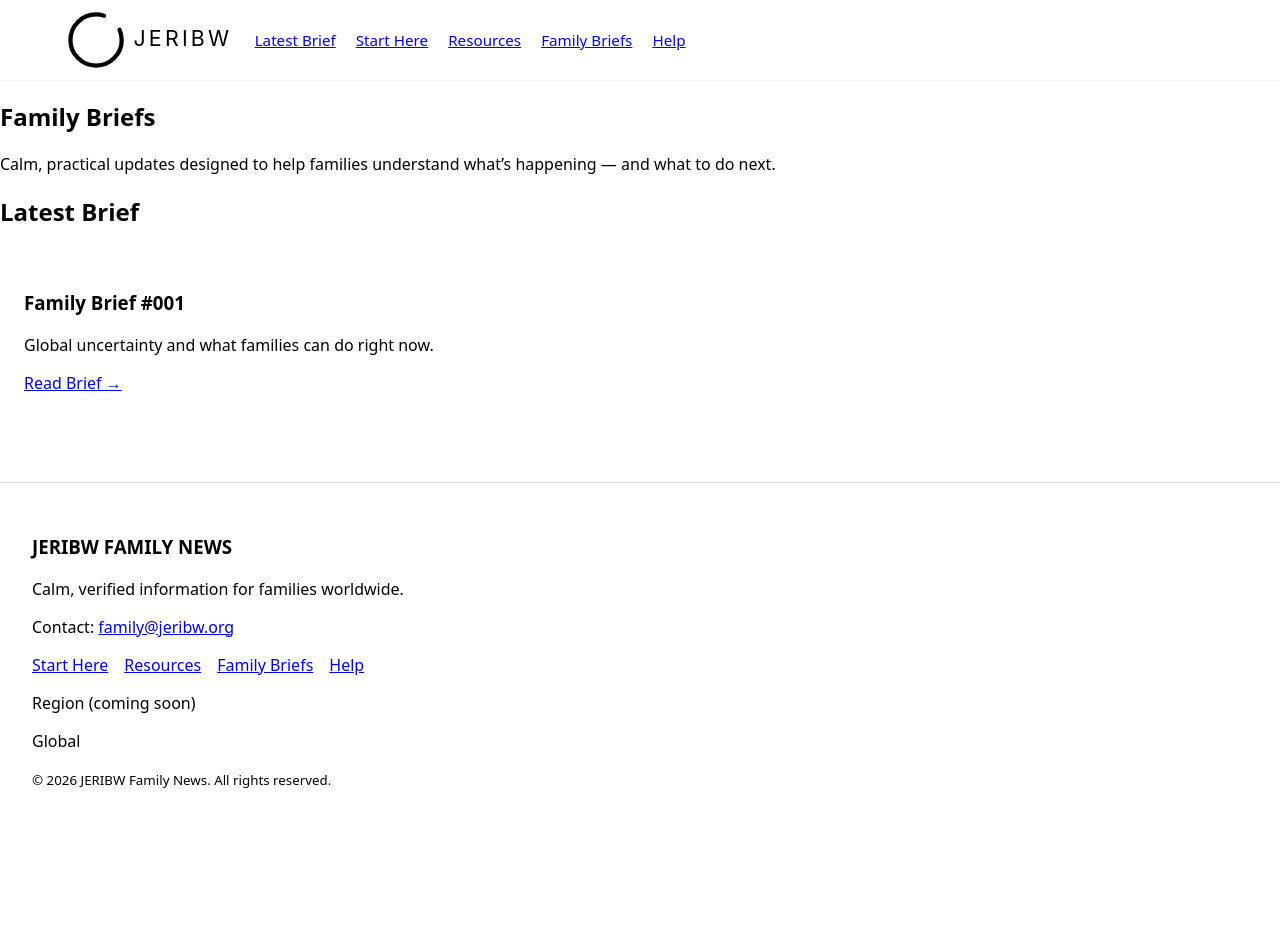
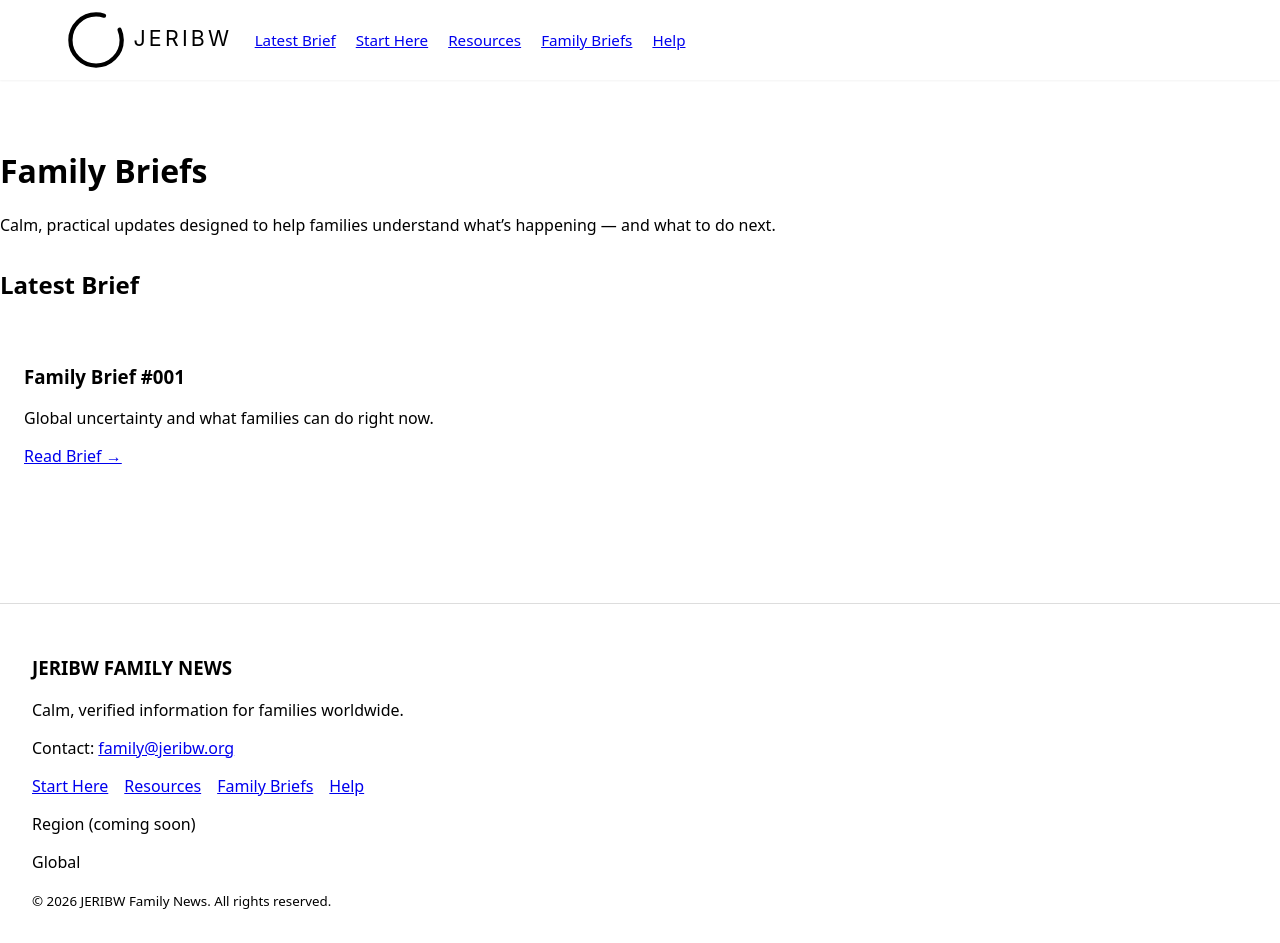
Before and after one commit to Jeribw-Foundation/jeribw, a Next.js app: page /briefs in a window 1280 px wide. Before the commit the page ends 822 px from the top, so only its background shows below. Built offline with nearby package versions, Linux system fonts and the light colour scheme.

Commit message:
Fix Briefs page alignment and correct First Family Brief link

```diff
--- a/app/briefs/page.tsx
+++ b/app/briefs/page.tsx
@@ -2,8 +2,7 @@ import Link from "next/link";
 
 export default function BriefsPage() {
   return (
-    <main>
-      <section>
+    <main style={{ padding: "3rem 0" }}>
       <div className="container">
         <h1>Family Briefs</h1>
 
@@ -11,12 +10,8 @@ export default function BriefsPage() {
           Calm, practical updates designed to help families understand what’s
           happening — and what to do next.
         </p>
-        </div>
-      </section>
 
-      <section>
-        <div className="container">
-          <h2>Latest Brief</h2>
+        <h2 style={{ marginTop: "2rem" }}>Latest Brief</h2>
 
         <div
           style={{
@@ -32,12 +27,11 @@ export default function BriefsPage() {
             Global uncertainty and what families can do right now.
           </p>
 
-            <Link href="/first-family-brief">
+          <Link href="/briefs/first-family-brief">
             Read Brief →
           </Link>
         </div>
       </div>
-      </section>
     </main>
   );
 }
```
Lines whose indentation alone changed are shown as unchanged.
